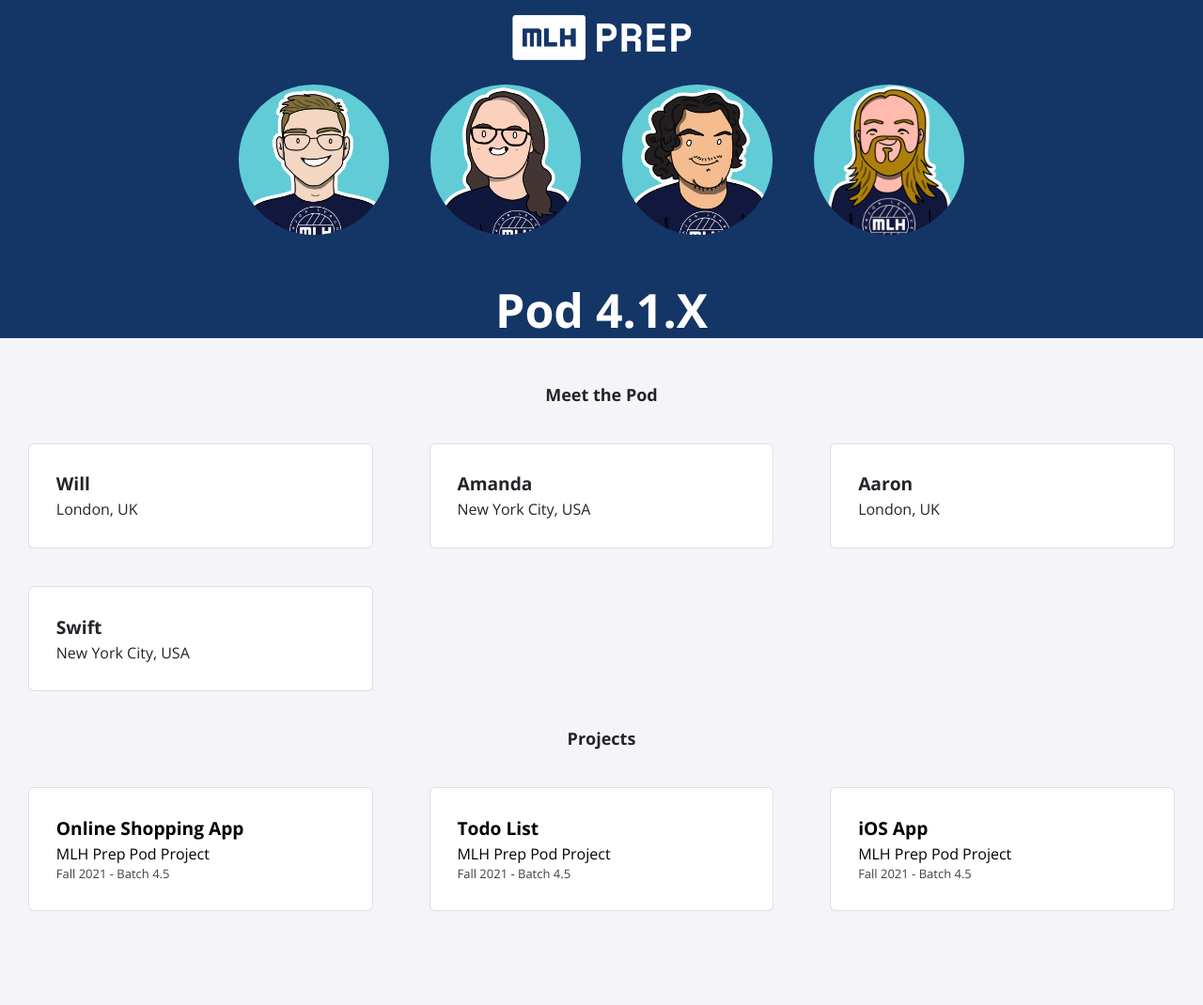
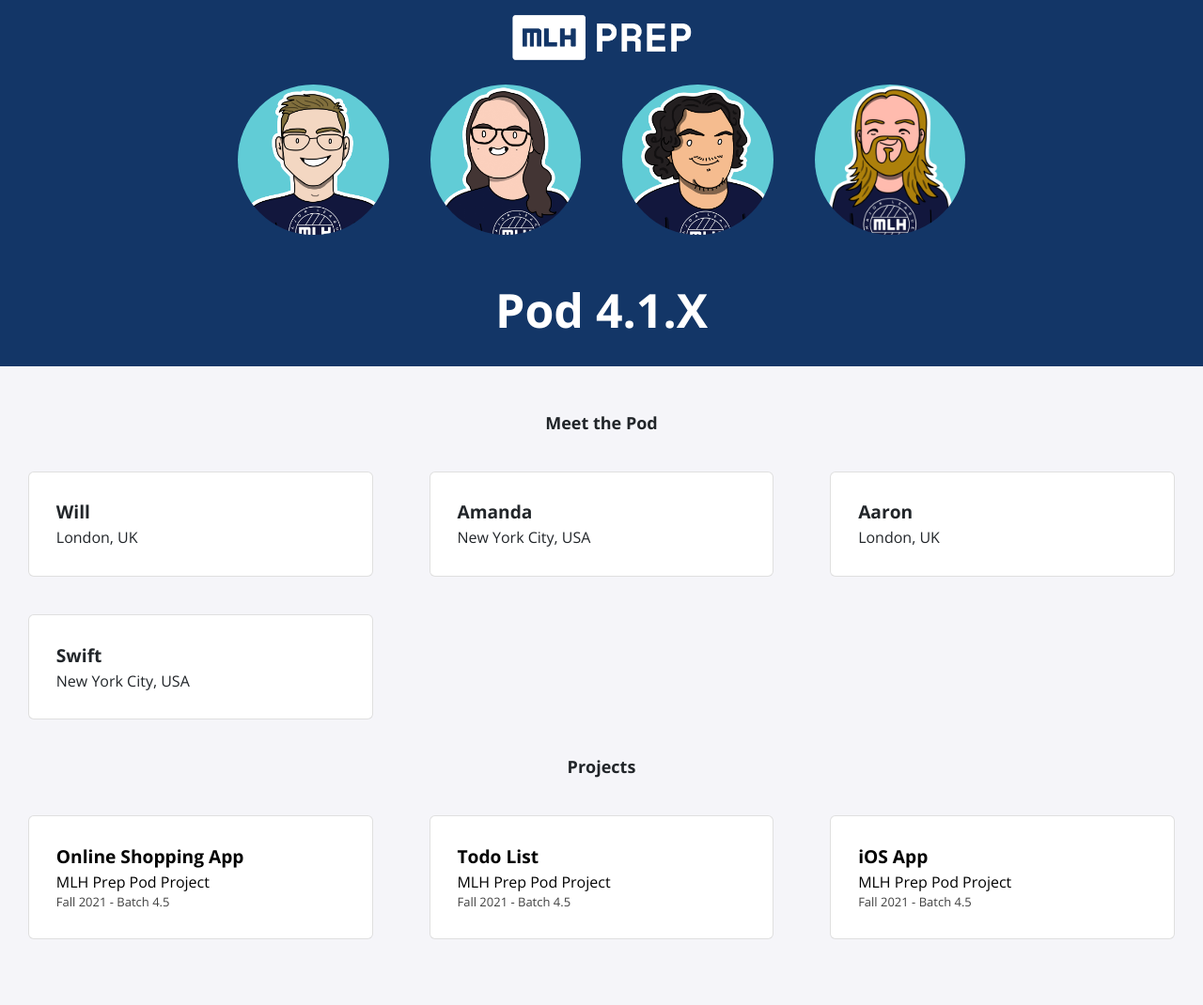
Before and after one commit to MLH-Fellowship/march-2022-prep-portfolio, a Jekyll site: the page built from index.html, in a window 1280 px wide. Shown: the whole page at 94% size. Built offline with Jekyll 4.4.1, drawn with Linux system fonts in a browser that asks for light colours; nearby versions of some CDN libraries; before the commit the page ends 1040 px from its top, so only the background shows below that.

Commit message:
adding old scss as to not conflict

```diff
--- a/_sass/profile.scss
+++ b/_sass/profile.scss
@@ -1,7 +1,7 @@
 .profile {
   background-color: #133667 !important;
   text-align: center;
-  height: fit-content;
+  height: 320px;
   margin-bottom: 50px;
   h1 {
     font-size: 50px;
@@ -11,22 +11,16 @@
 
   img {
     border-radius: 50%;
-    width: 200px;
-    max-height: 200px;
+    max-width: 100%;
+    max-height: 100%;
     margin-left: auto;
     margin-right: auto;
     display: inline;
     padding: 20px;
   }
 
-  @media only screen and (max-width: 400px) {
-    img {
-      width: 150px;
-      height: 150px;
-    }
-  }
   .profile-picture {
     margin-bottom: 30px;
-    height: fit-content;
+    height: 200px;
   }
 }
```
